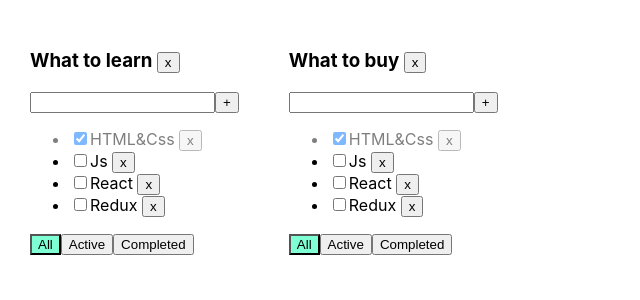
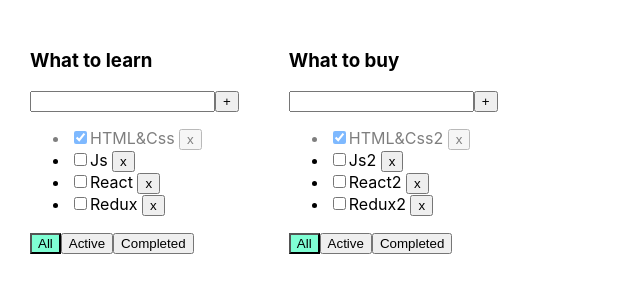
Before and after one commit to uladzidu/to-do-list, a React (Create React App) app: page / in a window 1280 px wide. Shown: the top 300 px of the page, without its empty margins (0-640 px from the left). Built offline with nearby package versions, Linux system fonts and the light colour scheme.

Commit message:
12.02 Lesson 05 is done

```diff
--- a/src/App.tsx
+++ b/src/App.tsx
@@ -3,90 +3,86 @@ import './App.css';
 import {TasksPropsType, Todolist} from "./Todolist";
 import {v1} from "uuid";
 
-
-export type FilterValuesType = 'all' | 'completed' | 'active'
-export type TodolistsType = {
+export type TodolistType = {
     id: string
     title: string
     filter: FilterValuesType
 }
-
-type TasksStateType = {
-    [key : string] : Array<TasksPropsType>
-}
+export type FilterValuesType = 'all' | 'completed' | 'active'
 
 export function App() {
 
     let todolistId1 = v1()
     let todolistId2 = v1()
 
+    let [todolists, setTodolists] = useState<Array<TodolistType>>([
+        {id: todolistId1, title: 'What to learn', filter: 'all'},
+        {id: todolistId2, title: 'What to buy', filter: 'all'}
+    ])
 
-    let [tasks, setTasks] = useState<TasksStateType>({
+    let [tasks, setTasks] = useState({
+
         [todolistId1]: [
             {id: v1(), title: "HTML&Css ", isDone: true},
             {id: v1(), title: "Js ", isDone: false},
             {id: v1(), title: "React ", isDone: false},
-            {id: v1(), title: "Redux ", isDone: false},
+            {id: v1(), title: "Redux ", isDone: false}
         ],
         [todolistId2]: [
-            {id: v1(), title: "HTML&Css ", isDone: true},
-            {id: v1(), title: "Js ", isDone: false},
-            {id: v1(), title: "React ", isDone: false},
-            {id: v1(), title: "Redux ", isDone: false},
+            {id: v1(), title: "HTML&Css2 ", isDone: true},
+            {id: v1(), title: "Js2 ", isDone: false},
+            {id: v1(), title: "React2 ", isDone: false},
+            {id: v1(), title: "Redux2 ", isDone: false}
         ]
     })
 
-    let [todolists, setTodolist] = useState<Array<TodolistsType>>([
-        {id: todolistId1, title: "What to learn ", filter: 'all'},
-        {id: todolistId2, title: "What to buy ", filter: 'all'},
-    ])
+     let [filter, setFilter] = useState<FilterValuesType>('all')
 
-
-    function deleteTask(todolistId: string, id: string) {
-        setTasks({...tasks, [todolistId]: tasks[todolistId].filter(f => f.id !== id)})
+    function deleteTask(todolistId : string, id: string) {
+        setTasks({...tasks,[todolistId]: tasks[todolistId].filter(filter => filter.id != id)} )
     }
 
-    function deleteTodolist (todolistId: string) {
-        setTodolist(todolists.filter( f => f.id != todolistId))
+    function addTask(todolistId : string, title: string) {
+        let newTask = {id: v1(), title: title, isDone: false}
+        setTasks({...tasks, [todolistId]: [newTask, ...tasks[todolistId]] } )
     }
 
-    function addTask(todolistId: string, title: string) {
-        let newTask = {id: v1(), title: title, isDone: false}
-        setTasks({...tasks, [todolistId] : [newTask, ...tasks[todolistId]] })
+    function changeStatus(todolistId : string, taskId: string, isDone: boolean) {
+        let task = tasks[todolistId].find(t => t.id === taskId);
+        if (task) {
+            task.isDone = isDone;
+        }
+        setTasks({...tasks})
     }
 
-    function changeStatus(todolistId: string, taskId: string, isDone: boolean) {
-        setTasks( {...tasks, [todolistId] : tasks[todolistId].map(m => m.id === taskId ? {...m,isDone} : m)})
-    }
-
-    function changeFilter(todolistId: string, value: FilterValuesType) {
-        setTodolist(todolists.map(m => m.id === todolistId ? {...m, filter: value} : m))
+    function changeFilter(todolistId : string ,value: FilterValuesType) {
+        setTodolists(todolists.map(filtered => filtered.id === todolistId ? {...filtered , filter: value} : filtered ))
     }
 
 
     return (
-        <div className={'App'}>
-            {todolists.map((tl, index) => {
-                let tasksForFilter = tasks[tl.id]
-                if (tl.filter === "completed") {
-                    tasksForFilter = tasks[tl.id].filter(t => t.isDone)
+        <div className='App'>
+            {todolists.map((todolistMap) => {
+
+                let tasksForFilter = tasks[todolistMap.id]
+
+                if (todolistMap.filter === "completed") {
+                    tasksForFilter = tasks[todolistMap.id].filter(t => t.isDone)
                 }
-                if (tl.filter === "active") {
-                    tasksForFilter = tasks[tl.id].filter(t => !t.isDone)
+                if (todolistMap.filter === "active") {
+                    tasksForFilter = tasks[todolistMap.id].filter(t => !t.isDone)
                 }
                 return (
-
                     <Todolist
-                        key={index}
-                        todolistId={tl.id}
-                        title={tl.title}
+                        key={todolistMap.id}
+                        todolistId={todolistMap.id}
+                        title={todolistMap.title}
                         tasks={tasksForFilter}
                         deleteTask={deleteTask}
                         changeFilter={changeFilter}
                         addTask={addTask}
                         changeStatus={changeStatus}
-                        filter={tl.filter}
-                        deleteTodolist = {deleteTodolist}
+                        filter={todolistMap.filter}
                     />
                 )
             })}
--- a/src/Todolist.tsx
+++ b/src/Todolist.tsx
@@ -7,15 +7,14 @@ export type TasksPropsType = {
     isDone: boolean
 }
 type TodolistPropsType = {
-    todolistId: string
+    todolistId : string
     title: string
     tasks: Array<TasksPropsType>
-    deleteTask: (todolistId: string, id: string) => void
-    changeFilter: (todolistId: string, value: FilterValuesType) => void
-    addTask: (todolistId: string, title: string) => void
-    changeStatus: (todolistId: string, taskId: string, isDone: boolean) => void
+    deleteTask: (todolistId : string, id: string) => void
+    changeFilter: (todolistId : string, value: FilterValuesType) => void
+    addTask: (todolistId : string, title: string) => void
+    changeStatus: (todolistId : string, taskId: string, isDone: boolean) => void
     filter: FilterValuesType
-    deleteTodolist : (todolistId : string) => void
 }
 
 
@@ -26,10 +25,10 @@ export function Todolist(props: TodolistPropsType) {
 
     const addingTask = () => {
         if (newTaskTitle.trim() !== '') {
-            props.addTask(props.todolistId, newTaskTitle);
+            props.addTask(props.todolistId ,newTaskTitle);
             setNewTaskTitle('')
         } else {
-            setError('Title is required')
+            setError('Title id required')
         }
     }
 
@@ -39,18 +38,18 @@ export function Todolist(props: TodolistPropsType) {
     const onKeyPressHandler = (e: KeyboardEvent<HTMLInputElement>) => {
         setError(null);
         if (e.ctrlKey && e.charCode === 13) {
-            props.addTask(props.todolistId, newTaskTitle);
+            props.addTask(props.todolistId ,newTaskTitle);
             setNewTaskTitle('')
         }
     }
     const onAllClickHandler = () => props.changeFilter(props.todolistId, 'all')
-    const onActiveClickHandler = () => props.changeFilter(props.todolistId, 'active')
-    const onCompletedClickHandler = () => props.changeFilter(props.todolistId, 'completed')
-    const removeTodoHandler = () => props.deleteTodolist(props.todolistId)
+    const onActiveClickHandler = () => props.changeFilter(props.todolistId,'active')
+    const onCompletedClickHandler = () => props.changeFilter(props.todolistId,'completed')
+
 
     return (
         <div>
-            <h3>{props.title}<button onClick={removeTodoHandler}>x</button></h3>
+            <h3>{props.title}</h3>
             <div>
                 <input value={newTaskTitle}
                        onChange={onChangeHandler}
@@ -63,9 +62,9 @@ export function Todolist(props: TodolistPropsType) {
             <ul>
                 {
                     props.tasks.map(t => {
-                        const onRemoveHandler = () => props.deleteTask(props.todolistId, t.id)
+                        const onRemoveHandler = () => props.deleteTask(props.todolistId, t.id )
                         const onChangeHandler = (e: ChangeEvent<HTMLInputElement>) => {
-                            props.changeStatus(props.todolistId, t.id, e.currentTarget.checked)
+                            props.changeStatus(props.todolistId,t.id, e.currentTarget.checked)
                         }
                         return (
                             <li key={t.id} className={t.isDone ? 'isDone' : ''}>
```
